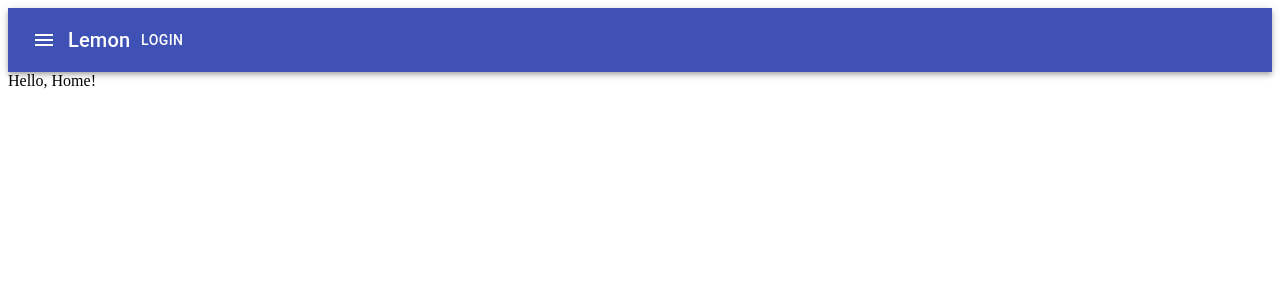
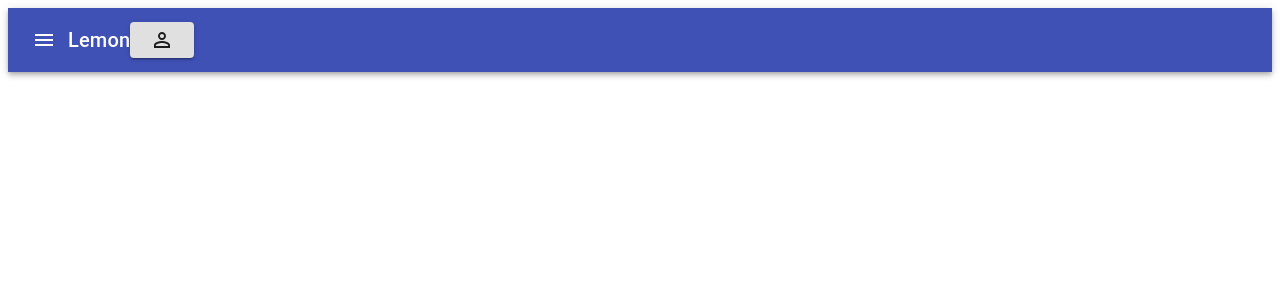
Before and after one commit to samjhawkins/lemon, a React app: page / in a window 1280 px wide. Shown: the top 300 px of the page. Built offline with nearby package versions, Linux system fonts and the light colour scheme; the HTML template or start-up script is replaced by a standard one.

Commit message:
develop - add profile drop down and restructure navbar folders

```diff
--- a/src/app/App.jsx
+++ b/src/app/App.jsx
@@ -1,7 +1,7 @@
 import React, {Component} from 'react';
 import {BrowserRouter as Router, Switch, Route} from 'react-router-dom';
-import Home from './Home';
-import About from './About';
+import Home from './components/Home';
+import About from './components/About';
 import NavBar from "./components/common/NavBar";
 
 export default class App extends Component {
--- a/src/app/Home.jsx
+++ b/src/app/components/Home.jsx
@@ -3,7 +3,8 @@ import React, {Component} from 'react';
 export default class Home extends Component {
     render() {
         return (
-            <div>Hello, Home!</div>
+            <div>
+            </div>
         )
     }
 }
--- a/src/app/components/common/NavBar.jsx
+++ /dev/null
@@ -1,23 +0,0 @@
-import React, {Component} from 'react';
-import {AppBar, Toolbar, IconButton, Typography, Button} from '@material-ui/core';
-import MenuIcon from '@material-ui/icons/Menu';
-
-export default class NavBar extends Component {
-    render() {
-        return (
-            <div>
-                <AppBar position='static'>
-                    <Toolbar>
-                        <IconButton edge='start' color='inherit' aria-label='Menu' href={'#'}>
-                            <MenuIcon/>
-                        </IconButton>
-                        <Typography variant='h6'>
-                            Lemon
-                        </Typography>
-                        <Button color='inherit' href='#'>Login</Button>
-                    </Toolbar>
-                </AppBar>
-            </div>
-        );
-    }
-}
--- /dev/null
+++ b/src/app/components/common/NavBar/ProfileMenu.jsx
@@ -0,0 +1,60 @@
+import React, {Component} from 'react';
+import {Button, ClickAwayListener, Grow, MenuItem, MenuList, Paper, Popper} from "@material-ui/core";
+import {PermIdentity as PermIdentityIcon} from "@material-ui/icons";
+
+export default class ProfileMenu extends Component{
+    constructor(props) {
+        super(props);
+        this.anchorRef = React.createRef();
+        this.handleClose = this.handleClose.bind(this);
+    }
+    handleClose(event) {
+        if (this.anchorRef.current && this.anchorRef.current.contains(event.target)) {
+            return;
+        }
+        this.props.handleClose();
+    }
+    render() {
+        if (this.props.auth) {
+            return (
+                <React.Fragment>
+                    <Button
+                        ref={this.anchorRef}
+                        aria-controls="menu-list-grow"
+                        aria-haspopup="true"
+                        onClick={this.props.handleToggle}
+                        variant="contained"
+                    >
+                        <PermIdentityIcon/>
+                    </Button>
+                    <Popper
+                        open={this.props.open}
+                        anchorEl={this.anchorRef.current}
+                        transition disablePortal
+                    >
+                        {({TransitionProps, placement}) => (
+                            <Grow
+                                {...TransitionProps}
+                                style={{transformOrigin: placement === 'bottom' ? 'center top' : 'center bottom'}}
+                            >
+                                <Paper id="menu-list-grow">
+                                    <ClickAwayListener onClickAway={this.handleClose}>
+                                        <MenuList>
+                                            <MenuItem onClick={this.handleClose}>My account</MenuItem>
+                                            <MenuItem onClick={this.handleClose}>Logout</MenuItem>
+                                        </MenuList>
+                                    </ClickAwayListener>
+                                </Paper>
+                            </Grow>
+                        )}
+                    </Popper>
+                </React.Fragment>
+            );
+        }
+        return (
+            <Button variant="contained" href='/'>
+                Login
+            </Button>
+        );
+    }
+}
--- /dev/null
+++ b/src/app/components/common/NavBar/index.jsx
@@ -0,0 +1,53 @@
+import React, {Component} from 'react';
+import {
+    AppBar,
+    Toolbar,
+    IconButton,
+    Typography,
+} from '@material-ui/core/index';
+import {Menu as MenuIcon} from '@material-ui/icons/index';
+import ProfileMenu from "./ProfileMenu";
+
+export default class NavBar extends Component {
+    constructor(props) {
+        super(props);
+        this.state = {
+            open: false,
+            auth: true
+        };
+        this.handleClose = this.handleClose.bind(this);
+        this.handleToggle = this.handleToggle.bind(this);
+    }
+
+    handleToggle() {
+        this.setState({open: !this.state.open});
+    }
+
+    handleClose(){
+        this.setState({open: false});
+    }
+
+    render() {
+
+        return (
+            <div>
+                <AppBar position='static'>
+                    <Toolbar>
+                        <IconButton edge='start' color='inherit' aria-label='Menu' href={'/'}>
+                            <MenuIcon/>
+                        </IconButton>
+                        <Typography variant='h6'>
+                            Lemon
+                        </Typography>
+                        <ProfileMenu
+                            open={this.state.open}
+                            auth={this.state.auth}
+                            handleClose={this.handleClose}
+                            handleToggle={this.handleToggle}
+                        />
+                    </Toolbar>
+                </AppBar>
+            </div>
+        );
+    }
+}
```
Also changed, not shown: src/app/components/About.jsx (renamed from src/app/About.jsx).
